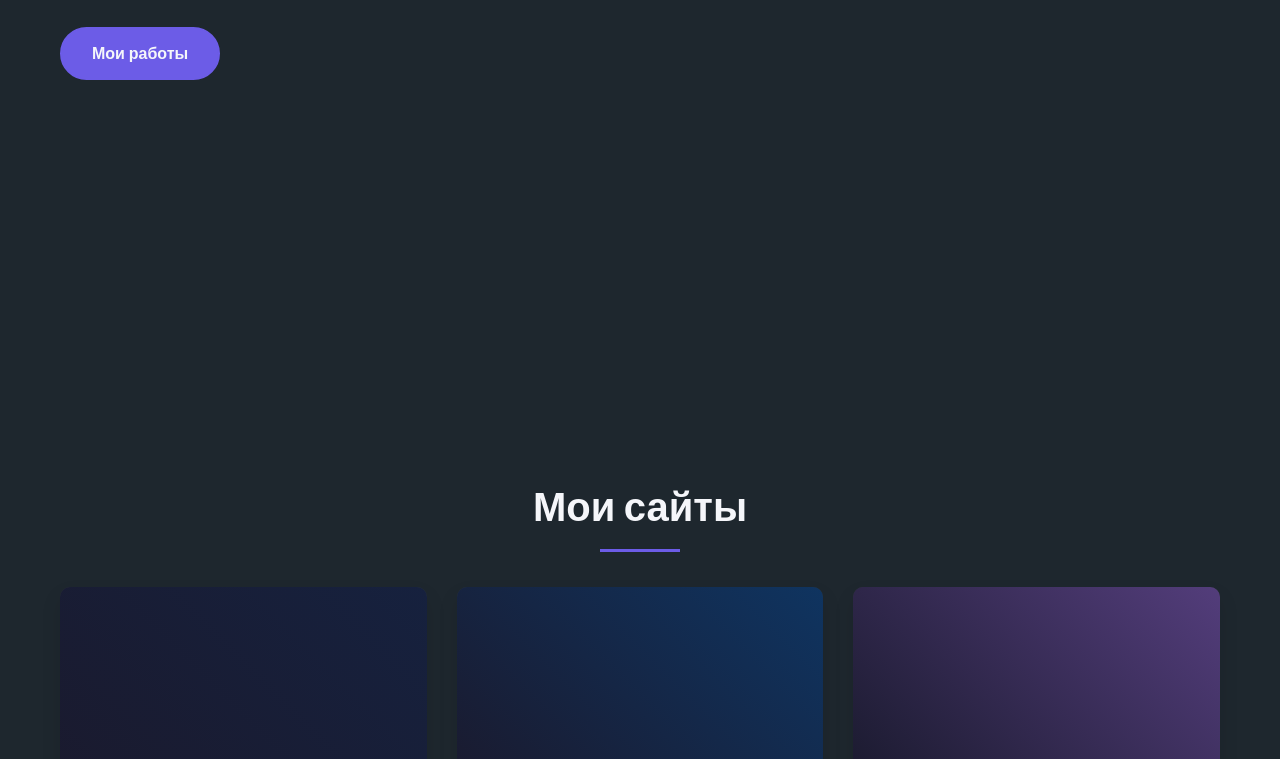
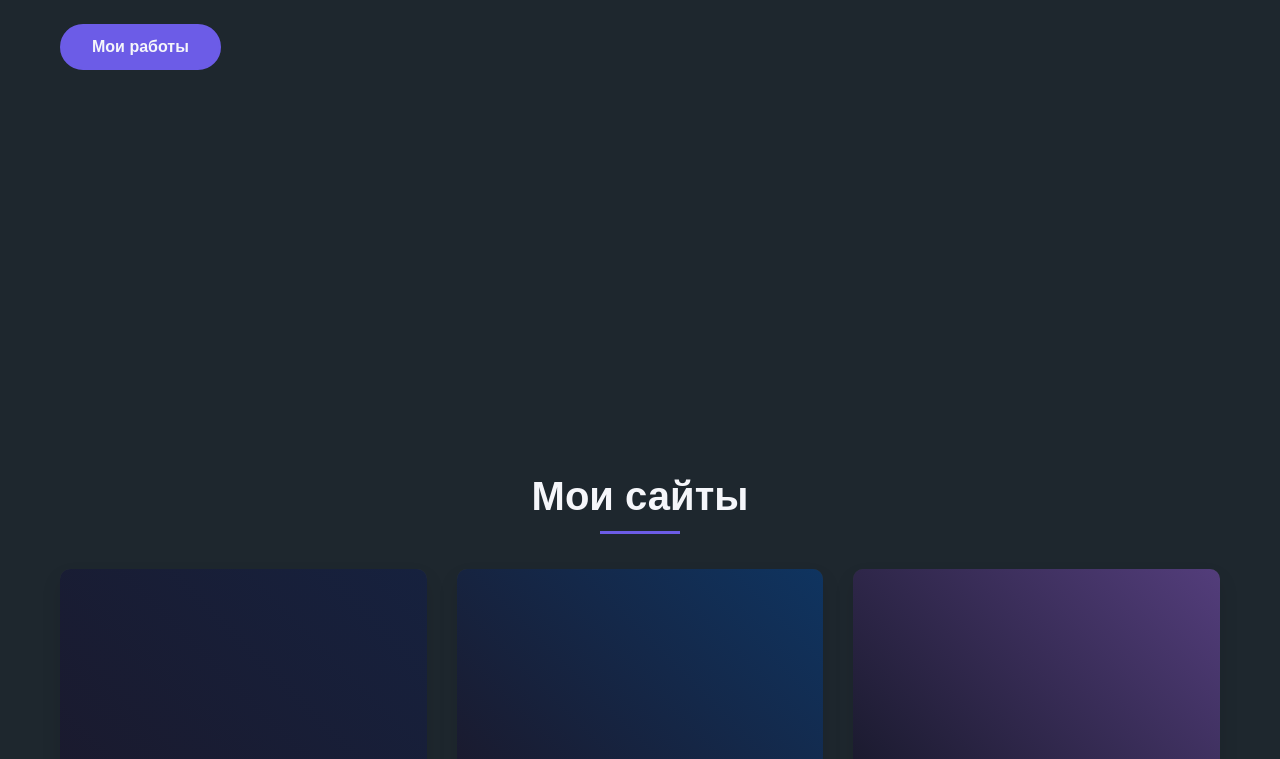
Before and after one commit to Doxinger/doxinger.github.io, a plain HTML site: page index.html in a window 1280 px wide. Shown: the part 1070-1829 px from the top of the page. Drawn offline with nearby package versions, Linux system fonts and the light colour scheme.

Commit message:
Update style.css

```diff
--- a/style.css
+++ b/style.css
@@ -1,5 +1,3 @@
-@import url('https://fonts.googleapis.com/css2?family=Poppins:wght@300;400;500;600;700&display=swap');
-
 :root {
     --primary: #6c5ce7;
     --primary-dark: #5649c0;
```
